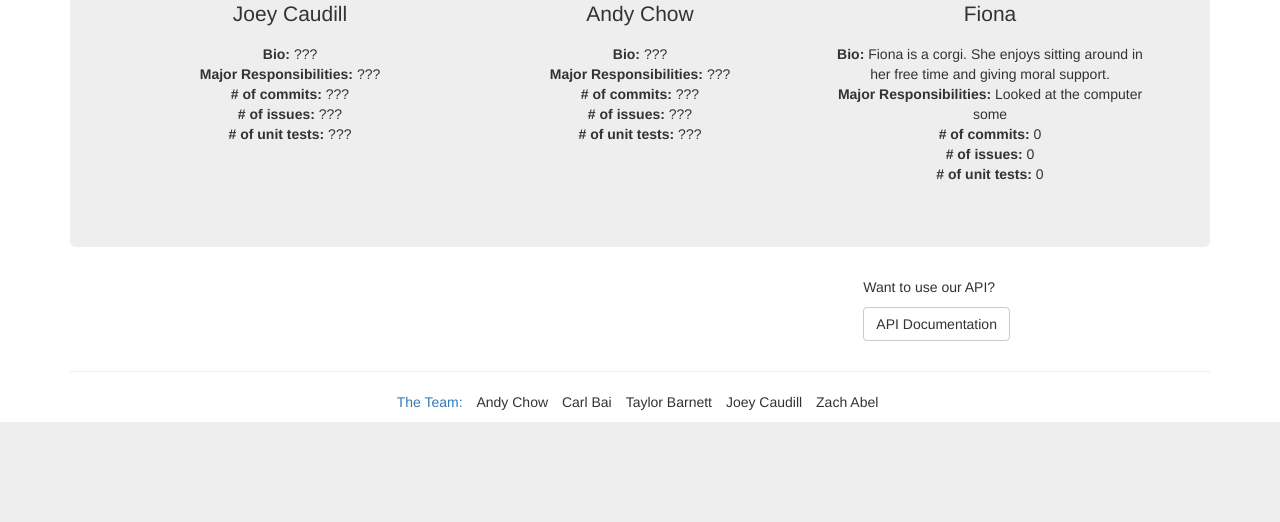
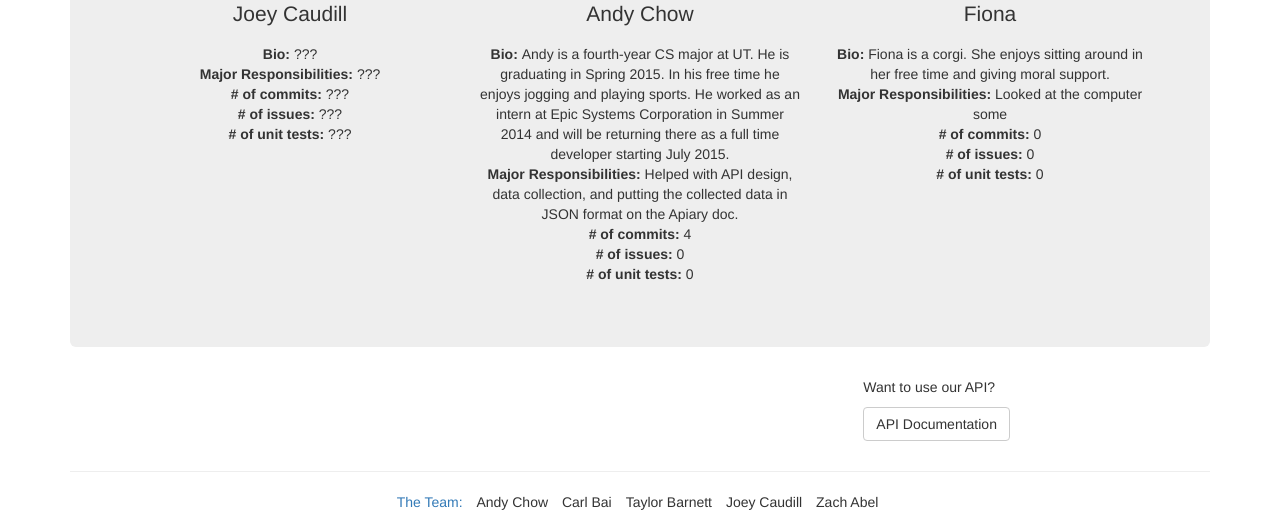
Before and after one commit to tbarn/cs373-idb, a Flask app: page /team.html in a window 1280 px wide. Shown: the part 853-1375 px from the top of the page. Before the commit the page ends 1275 px from the top, so only its background shows below. Run offline with Flask 2, Linux system fonts and the light colour scheme; some libraries are stand-ins or nearby versions.

Commit message:
added bio

```diff
--- a/templates/team.html
+++ b/templates/team.html
@@ -18,11 +18,11 @@
       <div class='col-md-4 text-center'>
         <img src="https://media.licdn.com/mpr/mpr/p/8/005/089/2d5/17bd3f0.jpg" class="img-rounded" alt="ARE YOU HERE? WHY NOT?" width="250" height="236">
         <p>Carl Bai</p>
-		<b>Bio: </b> ??? <br>
-		<b>Major Responsibilities:</b> ??? <br>
-		<b># of commits:</b> ??? <br>
-		<b># of issues:</b> ??? <br>
-		<b># of unit tests:</b> ??? <br>
+		<b>Bio: </b> Carl is senior CS major at UT Austin. He will be graduating in May 2015. He enjoys reading and playing table tennis in his free time. <br>
+		<b>Major Responsibilities:</b> Worked on Python backend and API design. <br>
+		<b># of commits:</b> 17 <br>
+		<b># of issues:</b> 20 <br>
+		<b># of unit tests:</b> 0 <br>
 		<p></p>
       </div>
       <div class='col-md-4 text-center'>
@@ -48,11 +48,11 @@
       <div class='col-md-4 text-center'>
         <img src="https://scontent.xx.fbcdn.net/hphotos-xfa1/v/t1.0-9/1013806_703648663007654_4650152177798108988_n.jpg?oh=4a3093e2e7681c249783dc6eaa5b4ccf&oe=55B87F7D" class="img-rounded" alt="ARE YOU HERE? WHY NOT?" width="250" height="236">
 	    <p>Andy Chow</p>
-		<b>Bio: </b> ??? <br>
-		<b>Major Responsibilities:</b> ??? <br>
-		<b># of commits:</b> ??? <br>
-		<b># of issues:</b> ??? <br>
-		<b># of unit tests:</b> ??? <br>
+		<b>Bio: </b> Andy is a fourth-year CS major at UT. He is graduating in Spring 2015. In his free time he enjoys jogging and playing sports. He worked as an intern at Epic Systems Corporation in Summer 2014 and will be returning there as a full time developer starting July 2015. <br>
+		<b>Major Responsibilities:</b> Helped with API design, data collection, and putting the collected data in JSON format on the Apiary doc. <br>
+		<b># of commits:</b> 4 <br>
+		<b># of issues:</b> 0 <br>
+		<b># of unit tests:</b> 0 <br>
 		<p></p>
       </div>
       <div class='col-md-4 text-center'>
```
